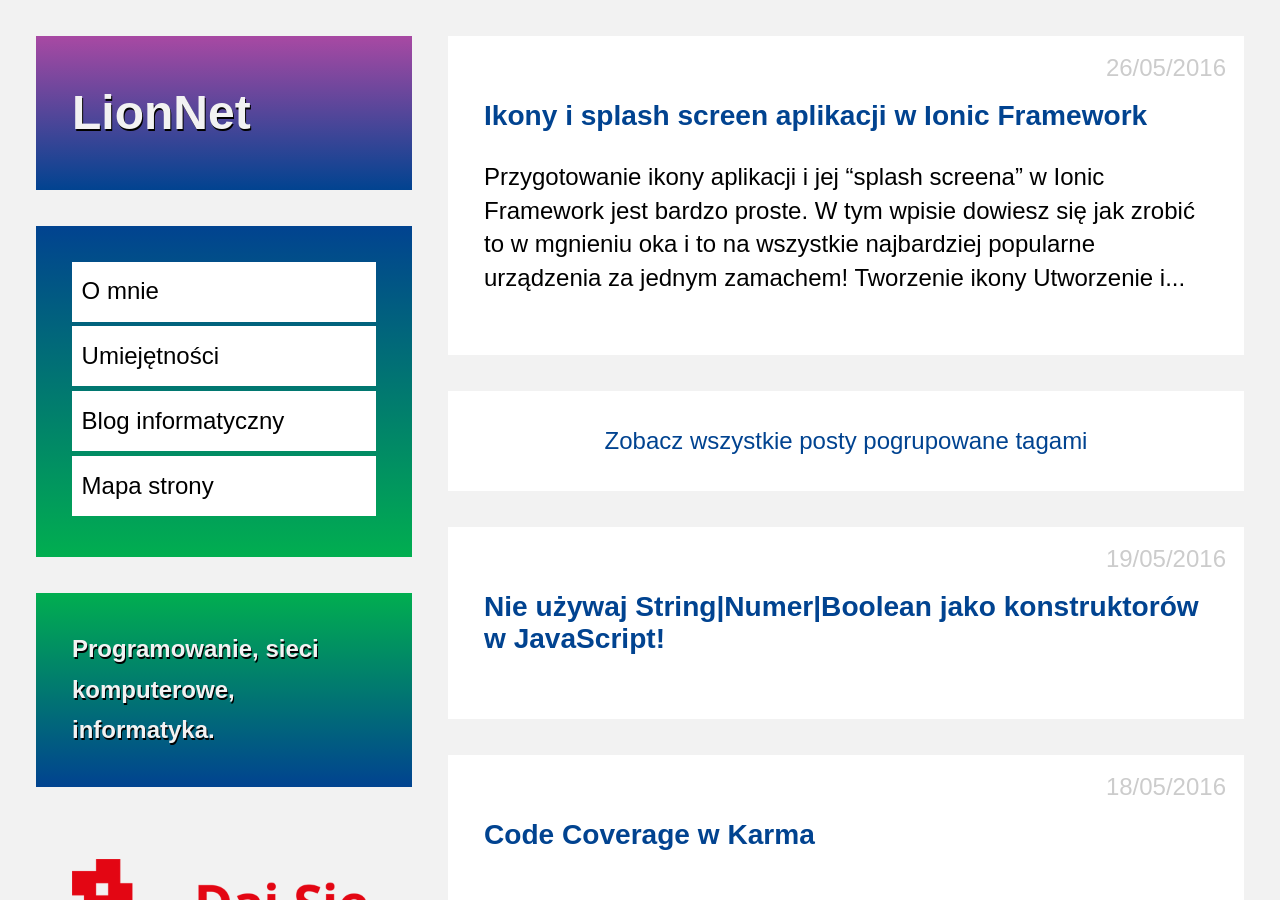
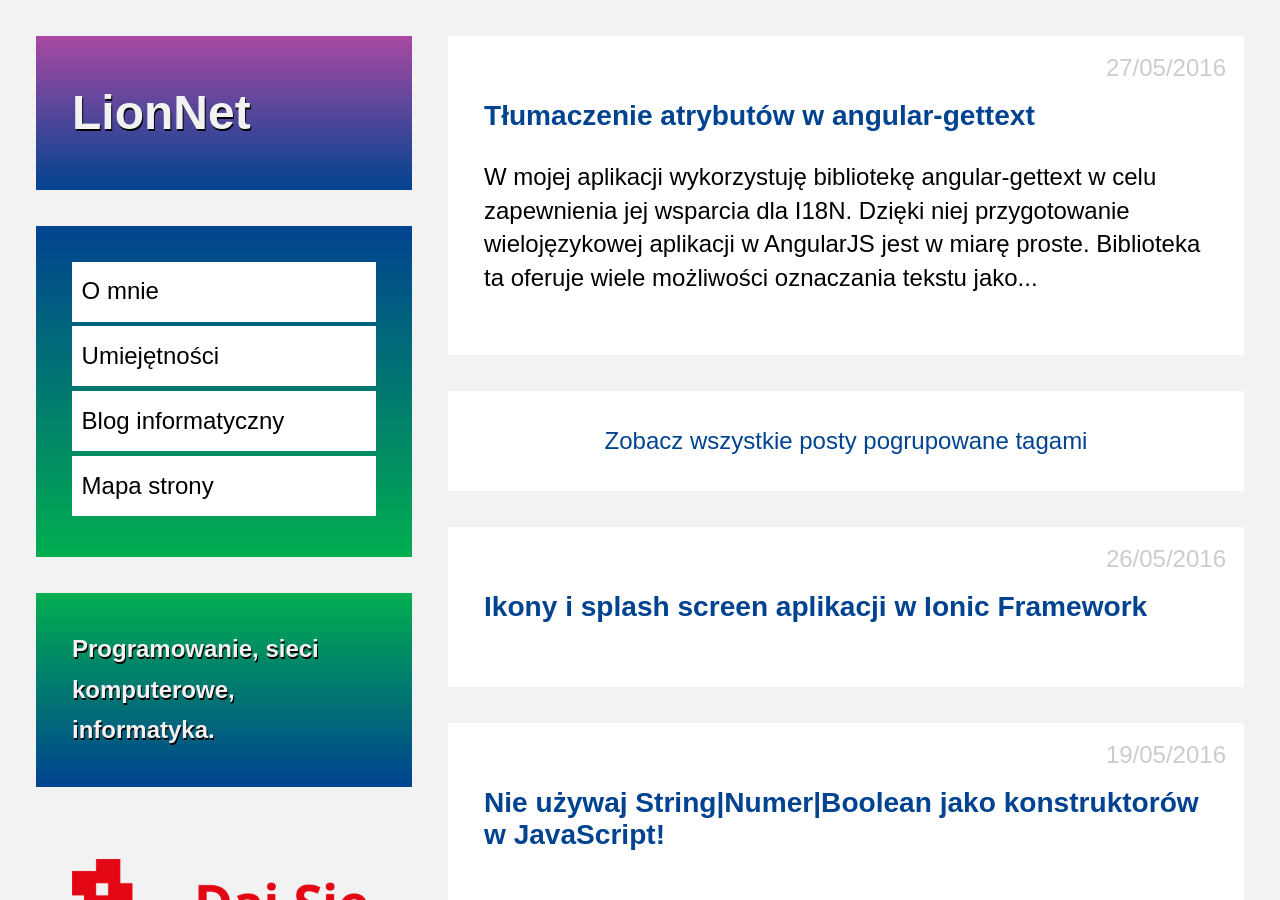
Before and after one commit to maciejlew/maciejlew.github.io, a Jekyll site: the page built from pages/blog.md, in a window 1280 px wide and 900 px high. Built offline with Jekyll 4.4.1, drawn with Linux system fonts in a browser that asks for light colours; some of the changed lines change nothing that is shown.

Commit message:
Adds post 'Tłumaczenie atrybutów w angular-gettext'

```diff
--- /dev/null
+++ b/_posts/2016-05-27-tlumaczenie-atrybutow-html-w-angular-gettext.md
@@ -0,0 +1,63 @@
+---
+layout: post
+title: "Tłumaczenie atrybutów w angular-gettext"
+date: "2016-05-27 17:00:00"
+description: 'Jak poradzić sobie z tłumaczeniem tekstów przechowywanych w atrybutach
+HTML przy pomocy angular-gettext?'
+keywords: "daj się poznać 2016, konkurs programistyczny, aplikacja konkursowa,
+drug dose framework, aplikacja mobilna, pas pediatryczny, dawkowanie leków,
+ionic framework, i18n, l10n, internacjonalizacja, angular-gettext, angularjs"
+tags:
+- DSP2016
+- JS
+- DDF
+---
+
+W [mojej aplikacji][1] wykorzystuję [bibliotekę angular-gettext][2] w celu zapewnienia
+jej wsparcia dla I18N. Dzięki niej przygotowanie wielojęzykowej aplikacji w
+AngularJS jest w miarę proste. Biblioteka ta oferuje wiele możliwości oznaczania
+tekstu jako *"do przetłumaczenia"*. Istnieją jednak pewne pułapki o których więcej
+informacji znajdziesz właśnie w tym wpisie.
+
+### Custom annotations w angular-gettext
+
+Mechanizm [*custom annotations*][3] pozwala nam na zdefiniowanie własnych lub
+wbudowanych atrybutów HTML które zostaną rozpoznane jako "do przetłumaczenia"
+przez narzędzie *nggettext-extract*. [Jak używać mechanizmu *custom annotations*
+pisałem w poście opisującym angular-gettext][2]. Jest to metoda określana jako
+optymalna dla tłumaczenia tekstów zawartych w atrybutach. Ma jednak swoje
+ograniczenia. Załóżmy że mamy taki kod:
+
+    <foo bar="abc">
+
+w wyniku *nggettext_extract* otrzymamy:
+
+    msgid "abc"
+
+tak samo dla:
+
+    <foo bar="abc"></foo>
+
+ale dla:
+
+    <foo bar="abc">xyz</foo>
+
+otrzymamy:
+
+    msgid "xyz"
+
+Jak widać **mechanizm ten nie radzi sobie w niepustymi elementami HTML**. W
+przypadku gdy musimy przetłumaczyć atrybut takiego elementu **należy skorzystać z
+filtra *translate***:
+
+    <foo bar="{{ "{{'abc'|translate " }}}}">xyz</foo>
+
+Problem ten był już [zgłaszany][4] opiekunom biblioteki angular-gettext i czeka
+na rozwiązanie.
+
+[1]: {{site.url}}/2016/03/01/dam-sie-poznac.html
+[2]: {{site.url}}/2016/04/26/i18n-z-angularjs-gettext.html
+[3]: https://angular-gettext.rocketeer.be/dev-guide/custom-annotations/
+[4]: https://github.com/rubenv/angular-gettext/issues/226
+
+{% include acronyms.md %}
--- a/pages/map.md
+++ b/pages/map.md
@@ -24,6 +24,7 @@ redirect_from: /map/
  * [Umiejętności](../umiejetnosci)
  * [Kontakt](../kontakt)
  * [Blog informatyczny](../blog)
+   * [Tłumaczenie atrybutów w angular-gettext](../2016/05/27/tlumaczenie-atrybutow-html-w-angular-gettext.html)
    * [Ikony i splash screen aplikacji w Ionic Framework](../2016/05/26/ikony-i-splash-screen-aplikacji-w-ionic-framework.html)
    * [Nie używaj String|Numer|Boolean jako konstruktorów w JavaScript!](../2016/05/19/nie-uzywaj-string-number-boolean-jako-konstruktorow-w-javascript.html)
    * [Code Coverage w Karma](../2016/05/18/code-coverage-w-karma.html)
```
